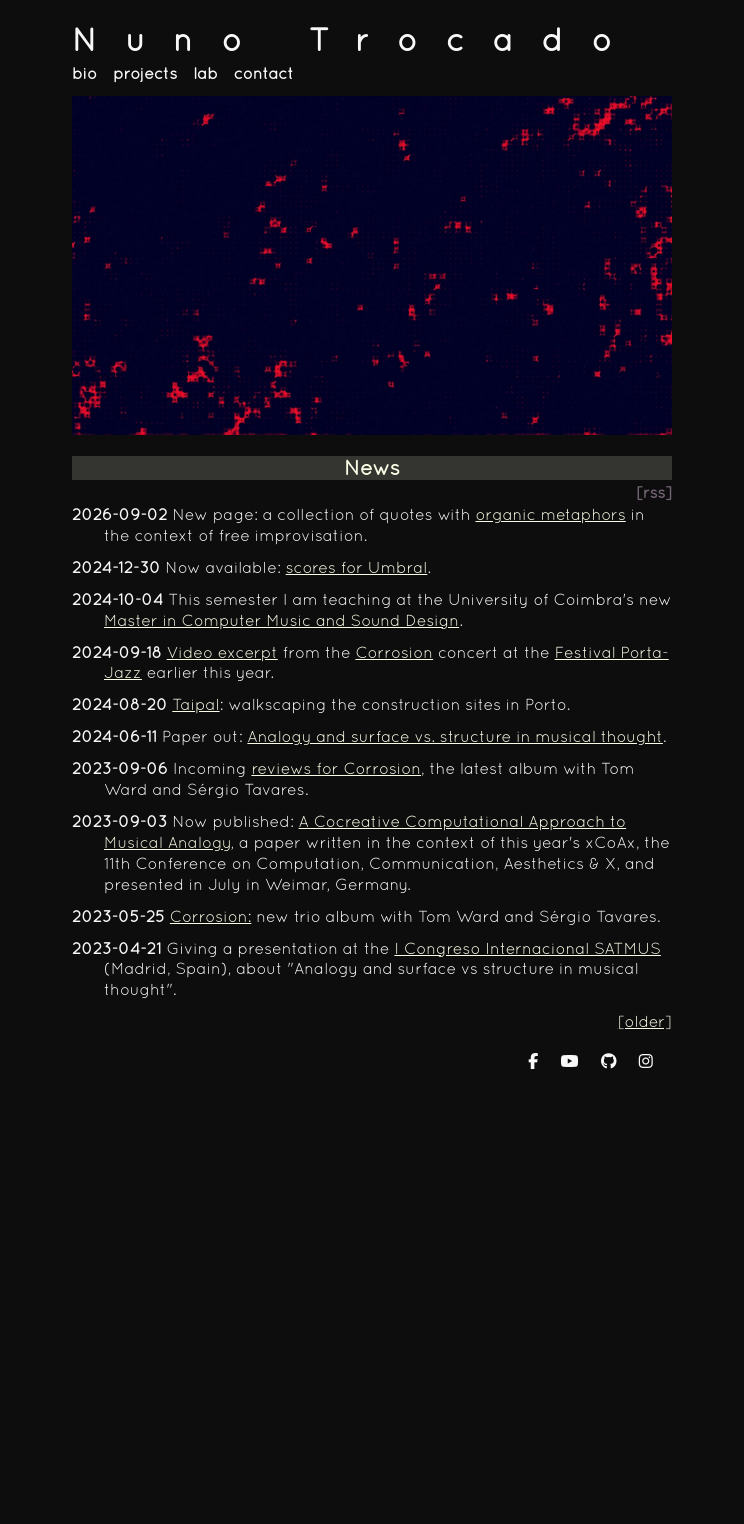
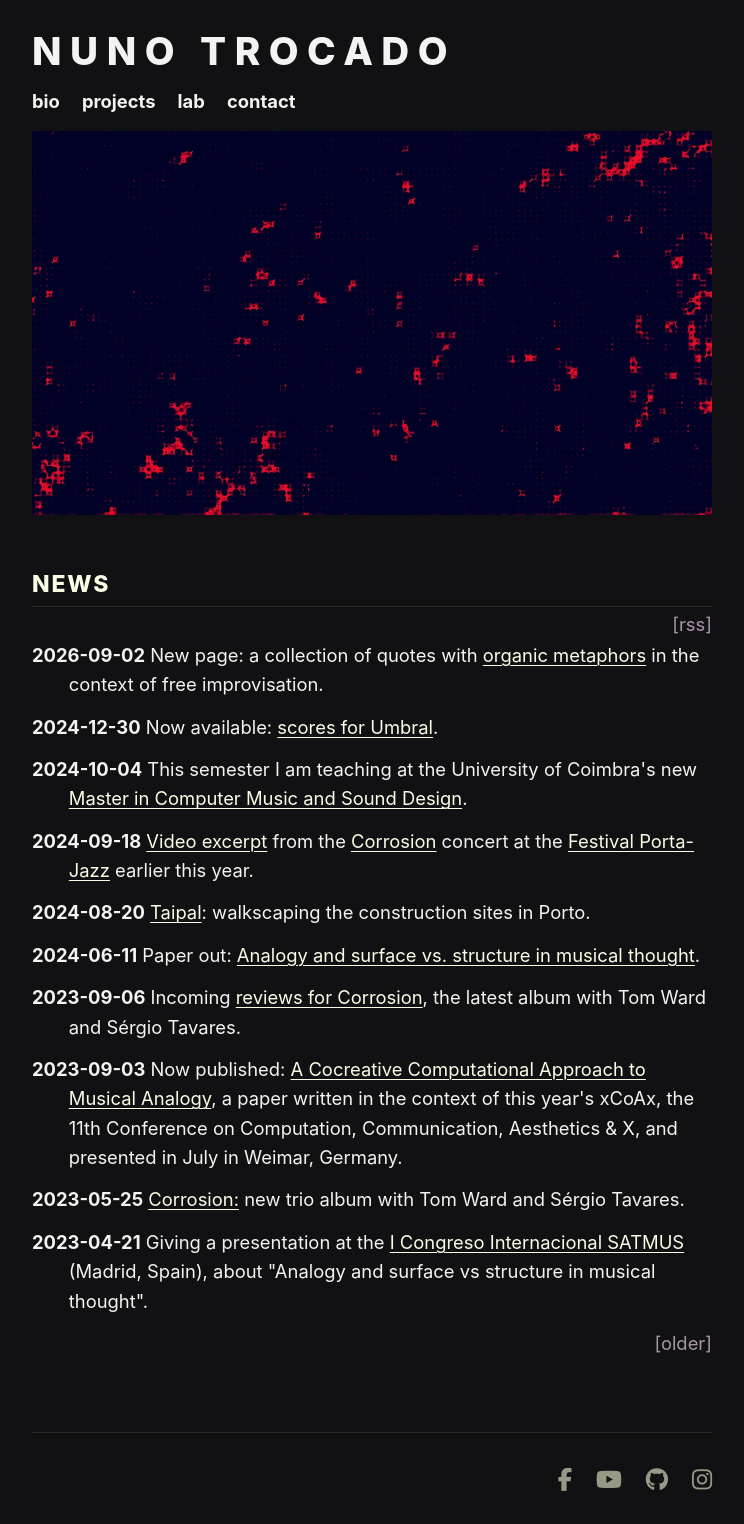
Before and after one commit to ntrocado/ntrocado.github.io, a Jekyll site: the page built from index.html, in a window 1280 px wide. Shown: the whole page, without its empty margins (268-1012 px from the left). Built offline with Jekyll 4.4.1, drawn with Linux system fonts in a browser that asks for light colours; nearby versions of some CDN libraries; some web fonts are replaced; before the commit the page ends 1087 px from its top, so only the background shows below that.

Commit message:
Overhaul typography, layout, and visual design
- Integrate Cabinet Grotesk font family from Fontshare CDN
- Implement anti-halation dark canvas (#111113) with WCAG AA compliant accents
- Refine h1 tracking and transition h2 to an elegant editorial underline header
- Expand base font scale to 115% and container width to 680px
- Modernize navigation and footer with CSS Flexbox
- Unify bracketed meta-action anchors ([more], [source], [rss], [older]) without underlines
- Tighten organic metaphors quote spacing to 3em

```diff
--- a/_layouts/default.html
+++ b/_layouts/default.html
@@ -22,8 +22,12 @@
     <meta name="viewport" content="width=device-width, initial-scale=1">
     <script defer src="https://kit.fontawesome.com/d9dbbbf466.js"></script>
 
+    <!-- fonts: Cabinet Grotesk -->
+    <link rel="preconnect" href="https://api.fontshare.com">
+    <link href="https://api.fontshare.com/v2/css?f[]=cabinet-grotesk@300,400,500,700,800&display=swap" rel="stylesheet">
+
     <!-- link to main stylesheet -->
-    <link rel="stylesheet" type="text/css" href="/css/main.css?v=8">
+    <link rel="stylesheet" type="text/css" href="/css/main.css?v=15">
 
     <!-- rss -->
     <link rel="alternate" type="application/rss+xml" title="News from Nuno Trocado's website" href="/news.xml">
--- a/css/main.css
+++ b/css/main.css
@@ -1,23 +1,39 @@
-.prim-escuro { color: #0E0D0E }	/* Main Primary color */
-.prim-claro { color: #F8F8F8 }
-.prim-medio { color: #736473 }
+:root {
+    --color-bg: #111113;
+    --color-text: #F3F3F3;
+    --color-text-muted: #959A84;
+    --color-accent-cream: #F8FDE5;
+    --color-accent-mauve: #A895A8;
+    --color-accent-khaki: #343530;
+    --color-border: #282924;
+    --font-main: 'Cabinet Grotesk', -apple-system, BlinkMacSystemFont, "Segoe UI", Roboto, Helvetica, Arial, sans-serif;
+    --content-max-width: 680px;
+}
 
-.complement-escuro { color: #343530 }	/* Main Complement color */
-.complement-claro { color: #F8FDE5 }
-.complement-medio { color: #7A7E6A }
+.prim-escuro { color: var(--color-bg); }	/* Main Primary color */
+.prim-claro { color: var(--color-text); }
+.prim-medio { color: var(--color-accent-mauve); }
+
+.complement-escuro { color: var(--color-accent-khaki); }	/* Main Complement color */
+.complement-claro { color: var(--color-accent-cream); }
+.complement-medio { color: var(--color-text-muted); }
 
 body {
-    background: #0E0D0E;
-    color: #F8F8F8;
-    font-size: 100%;
-    font-family: quicksandregular, sans-serif;
+    background: var(--color-bg);
+    color: var(--color-text);
+    font-size: 115%;
+    font-family: var(--font-main);
+    -webkit-font-smoothing: antialiased;
+    -moz-osx-font-smoothing: grayscale;
+    margin: 0;
+    padding: 0;
 }
 .skip-link {
     position: absolute;
     top: -100px;
     left: 10px;
-    background: #343530;
-    color: #F8FDE5;
+    background: var(--color-accent-khaki);
+    color: var(--color-accent-cream);
     padding: 0.5em 1em;
     z-index: 1000;
     text-decoration: none;
@@ -27,11 +43,10 @@ body {
     top: 10px;
 }
 #front {
-    border-radius: .8em;
-    padding: .8em;
+    padding: 1.5em 1.2em;
     margin-left: auto;
     margin-right: auto;
-    max-width: 600px;
+    max-width: var(--content-max-width);
 }
 @font-face {
     font-family: 'quicksandregular';
@@ -56,87 +71,188 @@ ul.org-ul li {
     margin-bottom: .5em;
 }
 h1, h2, h3, h4, p, li, dl, figcaption {
-    color: #F8F8F8;
-    font-family: quicksandregular;
+    color: var(--color-text);
+    font-family: var(--font-main);
 }
 h2 {
-    color: #F8FDE5;
-    font-size: 1.3em;
-    background-color: #343530;
-    text-align: center;
+    color: var(--color-accent-cream);
+    font-size: 1.25em;
+    font-weight: 800;
+    letter-spacing: 0.08em;
+    text-transform: uppercase;
+    text-align: left;
+    padding-bottom: 0.35em;
+    border-bottom: 1px solid var(--color-border);
+    margin-top: 2.2em;
+    margin-bottom: 1em;
 }
 /* General link styles */
 a, a:link {
     text-decoration: underline;
-    color: #F8FDE5;
+    text-underline-offset: 3px;
+    text-decoration-thickness: 1px;
+    color: var(--color-accent-cream);
+    transition: color 0.15s ease, opacity 0.15s ease;
 }
 a:visited {
-    color: #7A7E6A;
+    color: var(--color-accent-cream);
+    opacity: 0.82;
 }
 a:hover, a:focus {
-    color: #7A7E6A;
+    color: var(--color-text-muted);
+    opacity: 1;
 }
 
 h2 a, h2 a:link, h2 a:visited,
 h3 a, h3 a:link, h3 a:visited {
     text-decoration: none;
-    color: #F8FDE5;
+    color: var(--color-accent-cream);
 }
 h2 a:hover, h3 a:hover {
-    color: #7A7E6A;
+    color: var(--color-text-muted);
 }
 h1 {
-    font-family: quicksandregular, Georgia, sans-serif;
-    letter-spacing: 0.9em;
-    font-size: 2em;
+    font-family: var(--font-main);
+    font-weight: 800;
+    letter-spacing: 0.22em;
+    font-size: 2.1em;
     margin-top: 0;
-    margin-bottom: 0.2em;
+    margin-bottom: 0.35em;
+    text-transform: uppercase;
 }
 a.titulo,
 a.titulo:link,
 a.titulo:visited,
 a.titulo:hover,
 a.titulo:focus {
-    color: #F8F8F8;
+    color: var(--color-text);
     text-decoration: none;
 }
-h3, p, li, dl {
+a.titulo:hover {
+    color: var(--color-accent-cream);
+}
+p, li, dl {
     font-size: 1em;
-    line-height: 1.3em;
+    line-height: 1.6em;
 }
 dt {
-    font-weight: bold;
+    font-weight: 700;
+    color: var(--color-accent-cream);
 }
 h3 {
-    margin-top: 0.5em;
-    font-weight: bold;
+    margin-top: 1.2em;
+    font-size: 1.1em;
+    font-weight: 700;
+    color: var(--color-accent-cream);
 }
 h4 {
-    color: #736473;
+    color: var(--color-accent-mauve);
     text-align: right;
     margin-top: -0.9em;
     margin-bottom: -0.9em;
+    font-weight: normal;
 }
 li {
     margin-bottom: 1.1em;
 }
+
+/* --- Lab Index Hierarchy --- */
+
+.lab-index {
+    margin-top: 1.5em;
+    padding: 0;
+}
+
+.lab-index li {
+    margin-bottom: 2em;
+}
+
+.lab-index h3 {
+    margin-top: 0;
+    margin-bottom: 0.25em;
+    font-size: 1.15em;
+    font-weight: 700;
+    text-transform: none;
+    letter-spacing: normal;
+}
+
+.lab-index h3 a {
+    color: var(--color-accent-cream);
+    text-decoration: none;
+    border-bottom: 1px solid transparent;
+    transition: color 0.15s ease, border-color 0.15s ease;
+}
+
+.lab-index h3 a:hover {
+    color: var(--color-text-muted);
+    border-bottom: 1px solid var(--color-text-muted);
+}
+
+.lab-index p {
+    margin: 0;
+    color: var(--color-text);
+    line-height: 1.55em;
+}
+
 .rss {
-    margin-bottom: 1.1em
+    margin-bottom: 1.2em;
 }
-.rss a {
+
+/* --- Bracketed Meta-Action Anchors ([more], [source], [rss], [older], [en], [pt]) --- */
+
+.bracket-link,
+.bracket-link:link,
+.bracket-link:visited,
+.rss a,
+.rss a:link,
+.rss a:visited,
+#older-toggle,
+#older-toggle:link,
+#older-toggle:visited,
+section.texto > p > a[href*="/projects/"],
+section.texto > p > a[href*="/projects/"]:link,
+section.texto > p > a[href*="/projects/"]:visited,
+p a[href^="#bio-"],
+p a[href^="#bio-"]:link,
+p a[href^="#bio-"]:visited {
+    color: var(--color-accent-mauve);
+    text-decoration: none;
+    transition: color 0.15s ease;
+}
+
+.bracket-link:hover,
+.bracket-link:focus,
+.rss a:hover,
+.rss a:focus,
+#older-toggle:hover,
+#older-toggle:focus,
+section.texto > p > a[href*="/projects/"]:hover,
+section.texto > p > a[href*="/projects/"]:focus,
+p a[href^="#bio-"]:hover,
+p a[href^="#bio-"]:focus {
+    color: var(--color-accent-cream);
     text-decoration: none;
 }
 code, pre.src {
-    background-color: #343530;
-    color: white;
-    padding: 0.1em;
-    font-size: 1.1em;
+    background-color: var(--color-accent-khaki);
+    border: 1px solid var(--color-border);
+    color: var(--color-accent-cream);
+    padding: 0.2em 0.4em;
+    border-radius: 4px;
+    font-size: 0.95em;
     overflow: auto;
 }
 div.outline-2 h2, h2.footnotes {
-    background-color: #0E0D0E;
-    color: #F8FDE5;
+    background-color: transparent;
+    color: var(--color-accent-cream);
     text-align: left;
+    border-bottom: 1px solid var(--color-border);
+    padding-bottom: 0.35em;
+    font-size: 1.15em;
+    font-weight: 700;
+    text-transform: none;
+    letter-spacing: normal;
+    margin-top: 2em;
 }
 div.outline-2 h2 a {
     text-decoration: none;
@@ -157,48 +273,60 @@ figcaption {
 .cssmenu ul {
     padding: 0;
     list-style-type: none;
-    width: auto;
-    position: relative;
-    display: block;
-    font-weight: bold;
-    margin-bottom: 0.5em;
-}
-.cssmenu ul:after {
-    content: '';
-    display: table;
-    clear: both;
+    display: flex;
+    flex-wrap: wrap;
+    gap: 1.2em;
+    font-weight: 700;
+    margin-bottom: 0.8em;
 }
 .cssmenu li {
-    display: inline;
-    float: left;
-    margin-right: 1em;
-    margin-bottom: 0;
+    margin: 0;
 }
 .cssmenu li a {
-    float: left;
-    color: #F8F8F8;
+    color: var(--color-text);
     text-decoration: none;
-    font-weight: bold;
-    border-bottom: 3px solid transparent;
+    font-weight: 700;
+    padding-bottom: 3px;
+    border-bottom: 2px solid transparent;
+    transition: color 0.15s ease, border-color 0.15s ease;
 }
 .cssmenu li a:hover {
-  color: #7A7E6A;
+    color: var(--color-text-muted);
 }
 .cssmenu li.active a {
-    display: inline;
-    border-bottom: 3px solid #7A7E6A;
-    float: left;
+    border-bottom: 2px solid var(--color-text-muted);
+    color: var(--color-accent-cream);
+}
+#footer {
+    margin-top: 4em;
+    padding-top: 1.8em;
+    border-top: 1px solid var(--color-border);
 }
 #footer ul {
-    float: right;
+    display: flex;
+    justify-content: flex-end;
+    gap: 1.3em;
+    margin: 0;
+    padding: 0;
 }
 #footer li {
-    padding: .2em;
+    margin: 0;
+    padding: 0;
+}
+#footer li a {
+    font-size: 1.25em;
+    color: var(--color-text-muted);
+    border-bottom: none;
+    text-decoration: none;
+    transition: color 0.15s ease;
+}
+#footer li a:hover {
+    color: var(--color-accent-cream);
 }
 img {
     max-width: 100%;
     height: auto;
-    background: #F8FDE5;
+    border-radius: 3px;
 }
 p.notation img {
     padding: 10px;
@@ -250,7 +378,7 @@ button,
 input,
 select,
 textarea {
-    font-family: quicksandregular;
+    font-family: var(--font-main);
     font-size: 100%;
     box-sizing: border-box;
     padding: 0;
@@ -286,18 +414,21 @@ select:focus {
     background: #ECECEC;
 }
 input[type=submit] {
-    padding-left: 1em;
-    padding-right: 1em;
-    font-weight: bolder;
+    padding: 0.5em 1.2em;
+    font-weight: 700;
     border: none;
+    border-radius: 4px;
+    background: var(--color-accent-khaki);
+    color: var(--color-text);
+    cursor: pointer;
     margin-left: auto;
+    transition: background 0.15s ease, color 0.15s ease;
 }
 input[type=submit]:hover,
 input[type=submit]:focus {
-    outline     : none;
-    background  : #736473;
-    color       : #F8F8F8;
-    cursor: pointer;
+    outline: none;
+    background: var(--color-accent-mauve);
+    color: var(--color-bg);
 }
 .button-box {
     display: flex;
@@ -307,62 +438,68 @@ input[type=submit]:focus {
 
 .organic-stream {
     margin-top: 2em;
-    margin-bottom: 3.5em;
+    margin-bottom: 4em;
 }
 
 .organic-quote {
-    margin-bottom: 4.5em;
+    margin-bottom: 3em;
     padding-left: 1.25em;
-    border-left: 2px solid #343530;
+    border-left: 2px solid var(--color-accent-khaki);
 }
 
 .organic-quote:last-child {
-    margin-bottom: 4.5em;
+    margin-bottom: 3em;
 }
 
 .organic-quote .quote-body {
-    color: #F8F8F8;
+    color: var(--color-text);
     font-size: 1.05em;
-    line-height: 1.6em;
+    line-height: 1.65em;
 }
 
 .organic-quote .quote-body p {
     margin-top: 0;
     margin-bottom: 0.8em;
-    line-height: 1.6em;
+    line-height: 1.65em;
 }
 
 .organic-quote .quote-citation {
-    margin-top: 0.9em;
-    font-size: 0.9em;
-    line-height: 1.5em;
-    color: #7A7E6A;
+    margin-top: 1em;
+    font-size: 0.92em;
+    line-height: 1.55em;
+    color: var(--color-text-muted);
 }
 
 .organic-quote .citation-author {
-    font-weight: bold;
-    color: #F8FDE5;
+    font-weight: 700;
+    color: var(--color-accent-cream);
 }
 
 .organic-quote .citation-year {
-    color: #736473;
+    color: var(--color-accent-mauve);
 }
 
 .organic-quote .citation-title {
-    color: #F8F8F8;
+    color: var(--color-text);
 }
 
-.organic-quote .citation-source,
+.organic-quote .citation-source {
+    color: var(--color-accent-mauve);
+    text-decoration: none;
+}
+
 .organic-quote .citation-source a,
 .organic-quote .citation-source a:link,
 .organic-quote .citation-source a:visited {
-    color: #736473;
-    text-decoration: underline;
+    color: var(--color-accent-mauve);
+    text-decoration: none;
+    transition: color 0.15s ease;
 }
 
 .organic-quote .citation-source a:hover,
 .organic-quote .citation-source a:focus {
-    color: #F8FDE5;
+    color: var(--color-accent-cream);
+    text-decoration: none;
 }
 
 .organic-quote img {
@@ -372,3 +509,21 @@ input[type=submit]:focus {
     max-width: 50%;
     height: auto;
 }
+
+/* --- Mobile Responsiveness Polish --- */
+
+@media (max-width: 540px) {
+    h1 {
+        font-size: 1.65em;
+        letter-spacing: 0.12em;
+    }
+    #front {
+        padding: 1em 0.8em;
+    }
+    .cssmenu ul {
+        gap: 0.9em;
+    }
+    .organic-quote {
+        padding-left: 0.9em;
+    }
+}
```
Also changed, not shown: other parts of _layouts/default.html (+10 -1 lines).
